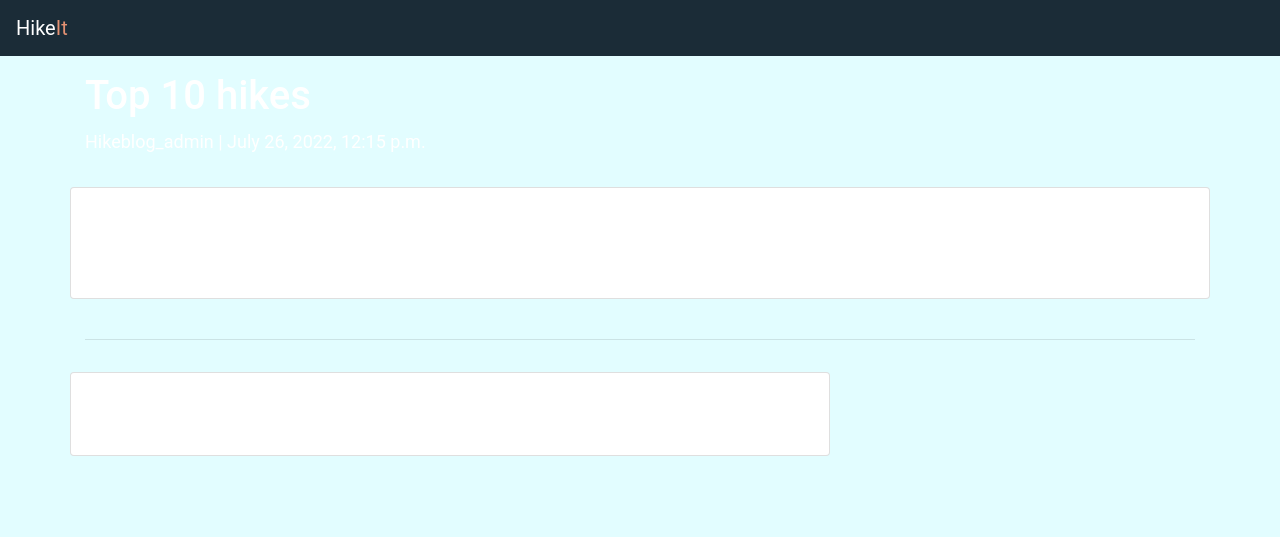
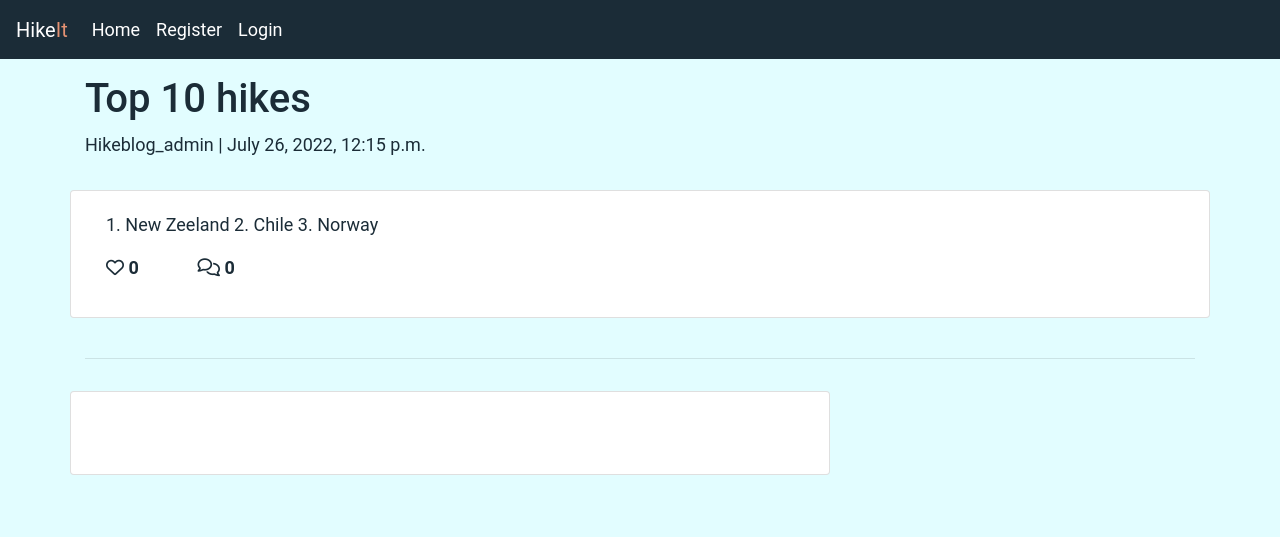
Before and after one commit to Code-Institute-Submissions/Milestone-project-4-hiking-blog_SEpResub, a Django app: a page that uses templates/base.html in a window 1280 px wide. Shown: the top 537 px of the page. Run offline with Django 3.2, Linux system fonts and the light colour scheme; data comes from the database, SQL or seed files in the repository; data that the repository does not hold is empty; some libraries are stand-ins or nearby versions.

Commit message:
Add Account Athourisation

```diff
--- a/hikeblog/urls.py
+++ b/hikeblog/urls.py
@@ -20,4 +20,5 @@ urlpatterns = [
     path('admin/', admin.site.urls),
     path('', include('blog.urls')),
     path('summernote/', include('django_summernote.urls')),
+    path('accounts/', include('allauth.urls')),
 ]
--- a/static/css/style.css
+++ b/static/css/style.css
@@ -5,12 +5,13 @@
 body {
     font-family: "Roboto", sans-serif;
     font-size: 18px;
-    background-color:#E2FDFF;
+    background-color: #E2FDFF;
     color: white;
 }
 nav {
     background-color: #1B2C37;
 }
+
 footer {
     height:100px;
     position: fixed;
@@ -28,10 +29,16 @@ a:hover {
     text-decoration: none;
     color: #fafafa;
 }
+h1 {
+    color: #1B2C37;
+}
 h2 {
     font-size: 130%;
+    color: black;
 }
-
+p {
+    color: #1B2C37;
+}
 .head_text {
     color: white;
 }
@@ -53,6 +60,7 @@ h2 {
 .card-content-style {
     color:#fafafa;
     text-shadow:1px 2px 8px black;
+
 }
 
 .button {
@@ -71,3 +79,6 @@ h2 {
 .post-detail-image {
     border-radius: 20px;
 }
+#likes {
+    color: white;
+}
--- a/templates/base.html
+++ b/templates/base.html
@@ -15,13 +15,33 @@
 
         <nav class="navbar navbar-expand-lg">
             <a class="navbar-brand" href="{% url 'home' %}">Hike<span id="span-logo">It</span></a>
-            <button class="navbar-toggler" type="button" data-toggle="collapse" data-target="#navbarSupportedContent" aria-controls="navbarSupportedContent" aria-expanded="false" aria-label="Toggle navigation">
-              <span class="navbar-toggler-icon"></span>
-            </button>
+            <button class="navbar-toggler" type="button" data-bs-toggle="collapse" data-bs-target="#navbarText"
+            aria-controls="navbarText" aria-expanded="false" aria-label="Toggle navigation">
+            <span class="navbar-toggler-icon"></span>
+        </button>
+        <div class="collapse navbar-collapse" id="navbarText">
+            <ul class="navbar-nav me-auto mb-2 mb-lg-0">
+                <li class="nav-item">
+                    <a class="nav-link active" aria-current="page" href="{% url 'home' %}">Home</a>
+                </li>
+                {% if user.is_authenticated %}
+                <li class="nav-item">
+                    <a class="nav-link" href="{% url 'account_logout' %}">Logout</a>
+                </li>
+                {% else %}
+                <li class="nav-item">
+                    <a class="nav-link" href="{% url 'account_signup' %}">Register</a>
+                </li>
+                <li class="nav-item">
+                    <a class="nav-link" href="{% url 'account_login' %}">Login</a>
+                </li>
+                {% endif %}
 
+            </ul>
 
-
-          </nav>
+        </div>
+    </div>
+</nav>
 
 
     {% block content %}
--- a/templates/index.html
+++ b/templates/index.html
@@ -24,7 +24,7 @@
                                         <p class="author card-content-style">Author: {{ post.author }}</p>
                                         <a href="{% url 'post_detail' post.slug  %}" class="card-content-style button">Read More &rarr;</a>
                                         <hr>
-                                        <p id="likes"><i class="far fa-heart"></i>
+                                        <p id="likes" class="card-content-style" ><i class="far fa-heart"></i>
                                             {{ post.number_of_likes }}</p>
                                 </div>
 
--- a/templates/post_detail.html
+++ b/templates/post_detail.html
@@ -25,21 +25,24 @@
 
 <div class="container">
     <div class="row">
-        <div class="col card mb-4  mt-3 left  top">
+        <div class="col card mb-4  mt-3 left top">
             <div class="card-body">
                 <!-- The post content goes inside the card-text. -->
                 <!-- Use the | safe filter inside the template tags -->
-                <p class="card-text ">
+                <p class="">
                     {{ post.content | safe }}
                 </p>
                 <div class="row">
 
-
+                    <div class="col-1">
+                        <!-- The number of likes goes before the closing strong tag -->
+                        <p><strong class="card-text"><i class="far fa-heart"></i> {{ post.number_of_likes }} </strong></p>
+                    </div>
                     <div class="col-1">
                         {% with comments.count as total_comments %}
-                        <strong class="text-secondery"><i class="far fa-comments"></i>
+                        <p><strong class="card-text"><i class="far fa-comments"></i>
                             <!-- Our total_comments variable goes before the closing strong tag -->
-                            {{ total_comments }}</strong>
+                            {{ total_comments }}</strong></p>
                         {% endwith %}
                     </div>
                 </div>
```
Also changed, not shown: hikeblog/settings.py (+8 -0 lines).
